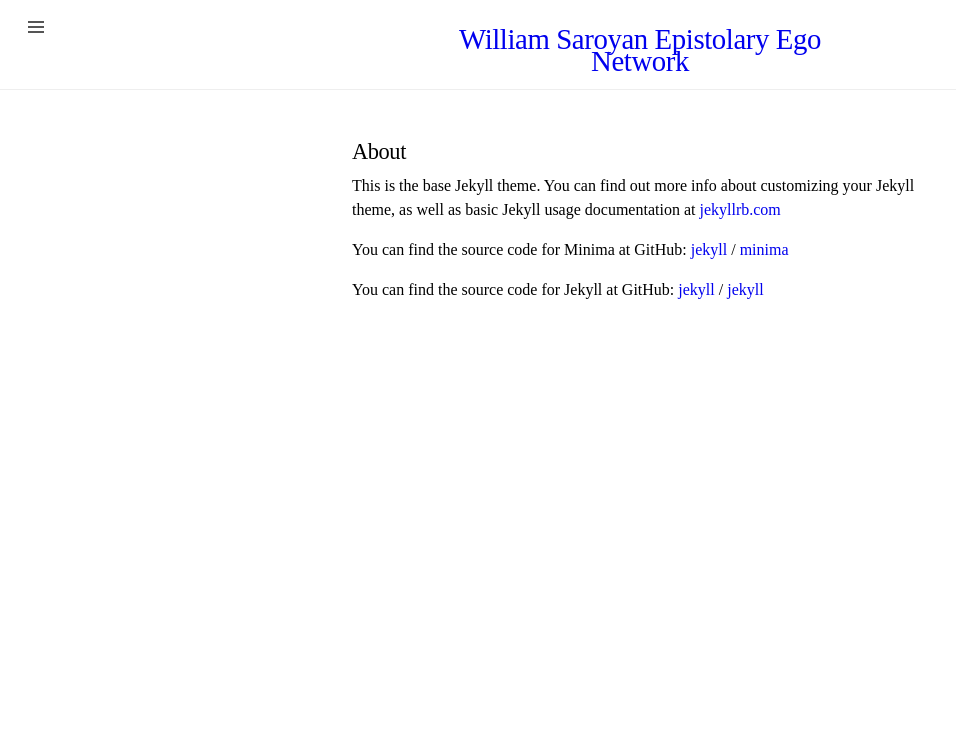
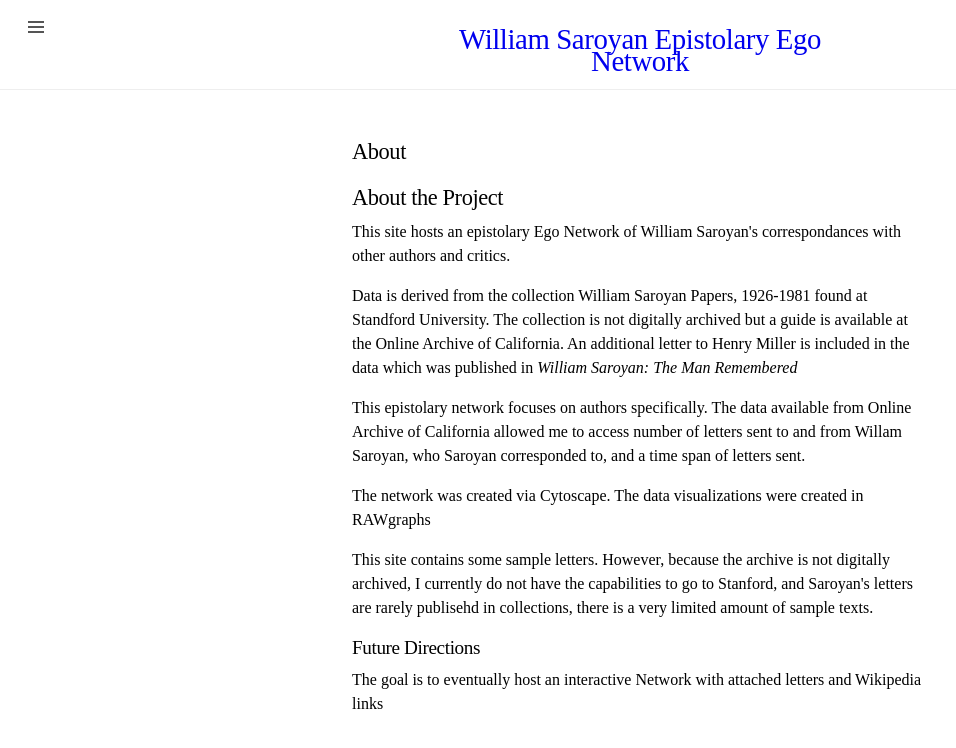
Before and after one commit to alyssa-jorgensen/williamsaroyannetwork, a Jekyll site: the page built from about.markdown, in a window 1280 px wide. Shown: the top 748 px of the page, without its empty margins (0-956 px from the left). Built offline with Jekyll 4.4.1, drawn with Linux system fonts in a browser that asks for light colours.

Commit message:
Update About

```diff
--- a/about.markdown
+++ b/about.markdown
@@ -4,15 +4,17 @@ title: About
 permalink: /about/
 ---
 
-This is the base Jekyll theme. You can find out more info about customizing your Jekyll theme, as well as basic Jekyll usage documentation at [jekyllrb.com](https://jekyllrb.com/)
+<h1>About the Project</h1>
 
-You can find the source code for Minima at GitHub:
-[jekyll][jekyll-organization] /
-[minima](https://github.com/jekyll/minima)
+<p>This site hosts an epistolary Ego Network of William Saroyan's correspondances with other authors and critics.</p>
 
-You can find the source code for Jekyll at GitHub:
-[jekyll][jekyll-organization] /
-[jekyll](https://github.com/jekyll/jekyll)
+<p>Data is derived from the collection William Saroyan Papers, 1926-1981 found at Standford University. The collection is not digitally archived but a guide is available at the Online Archive of California. An additional letter to Henry Miller is included in the data which was published in <em>William Saroyan: The Man Remembered</em></p>
 
+<p>This epistolary network focuses on authors specifically. The data available from Online Archive of California allowed me to access number of letters sent to and from Willam Saroyan, who Saroyan corresponded to, and a time span of letters sent.</p>
 
-[jekyll-organization]: https://github.com/jekyll
+<p>The network was created via Cytoscape. The data visualizations were created in RAWgraphs</p>
+
+<p>This site contains some sample letters. However, because the archive is not digitally archived, I currently do not have the capabilities to go to Stanford, and Saroyan's letters are rarely publisehd in collections, there is a very limited amount of sample texts.</p>
+
+<h2>Future Directions</h2>
+<p>The goal is to eventually host an interactive Network with attached letters and Wikipedia links</p>
```
Also changed, not shown: 1 other file.
